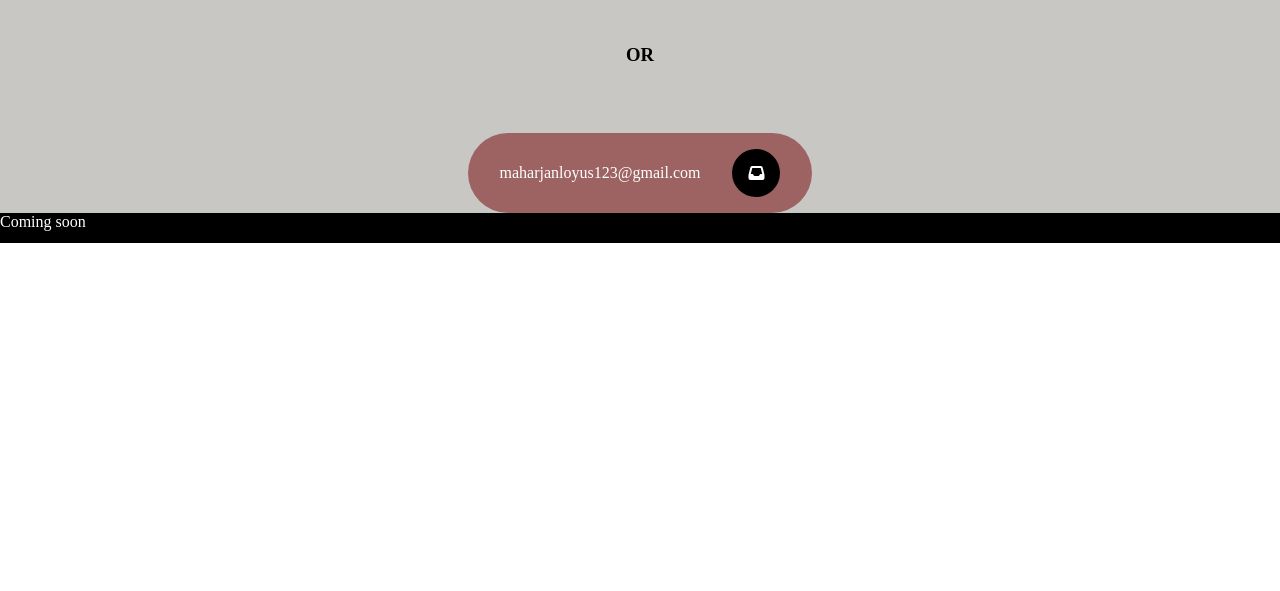
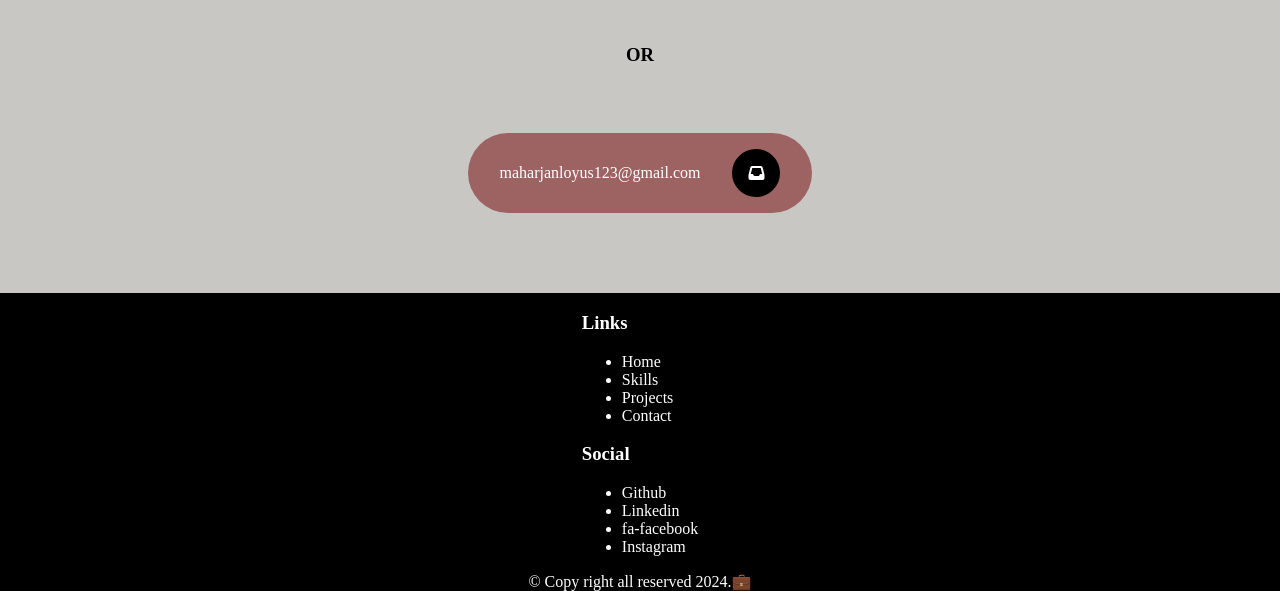
Before and after one commit to LoyusMah/Portfolio, a plain HTML site: page index.html in a window 1280 px wide. Shown: the part 3957-4548 px from the top of the page. Before the commit the page ends 4200 px from the top, so only its background shows below. Drawn offline with Linux system fonts and the light colour scheme.

Commit message:
footer update

```diff
--- a/index.html
+++ b/index.html
@@ -266,7 +266,30 @@
         </div>
       </section>
       <!-- footer-->
-      <footer>Coming soon</footer>
+      <footer class="flex-center">
+        <div class="top-flex">
+          <div class="links">
+            <h3>Links</h3>
+            <ul>
+              <li><a href=""></a>Home</li>
+              <li><a href=""></a>Skills</li>
+              <li><a href=""></a>Projects</li>
+              <li><a href=""></a>Contact</li>
+            </ul>
+          </div>
+          <div class="social">
+            <h3>Social</h3>
+            <ul>
+              <li><a href=""></a>Github</li>
+              <li><a href=""></a>Linkedin</li>
+              <li><a href=""></a>fa-facebook</li>
+              <li><a href=""></a>Instagram</li>
+            </ul>
+          </div>
+        </div>
+
+        <div class="bottom">&copy; Copy right all reserved 2024.💼</div>
+      </footer>
     </div>
   </body>
 </html>
--- a/style.css
+++ b/style.css
@@ -265,7 +265,9 @@ header .header {
 }
 /* <!-- footer--> */
 footer {
-  height: 30px;
+  min-height: 30vh;
   background: black;
   color: white;
+  margin-top: 5rem;
+  flex-direction: column;
 }
```
